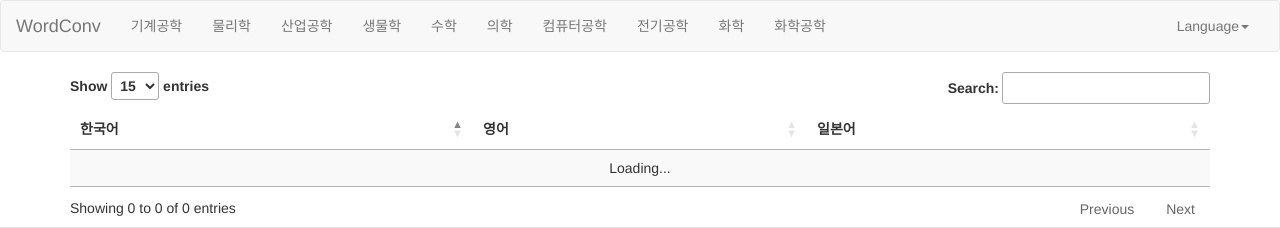
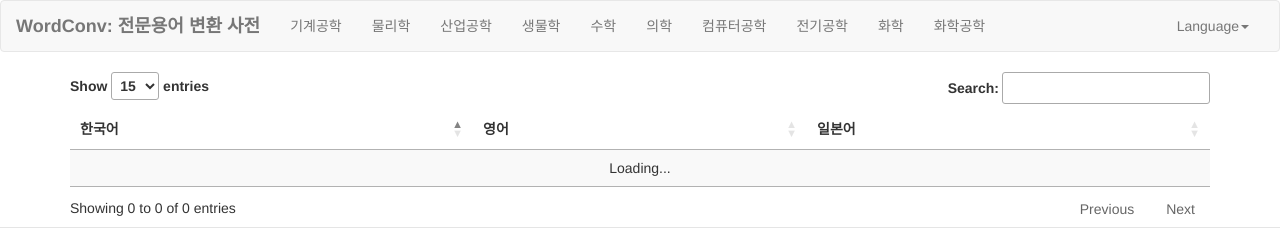
Before and after one commit to e9t/wordconv, a Flask app: page /ko/1 in a window 1280 px wide. Shown: the top 228 px of the page. Run offline with Flask 2, Linux system fonts and the light colour scheme; some libraries are stand-ins or nearby versions.

Commit message:
Modify navbar-brand

```diff
--- a/wordconv_app/templates/header.html
+++ b/wordconv_app/templates/header.html
@@ -8,7 +8,7 @@
                 <span class="icon-bar"></span>
                 <span class="icon-bar"></span>
             </button>
-            <a class="navbar-brand" href="#">WordConv</a>
+            <a class="navbar-brand" href="#"><b>WordConv: 전문용어 변환 사전</b></a>
         </div>
         <!-- Collect the nav links, forms, and other content for toggling -->
         <div class="collapse navbar-collapse" id="bs-example-navbar-collapse-1">
```
